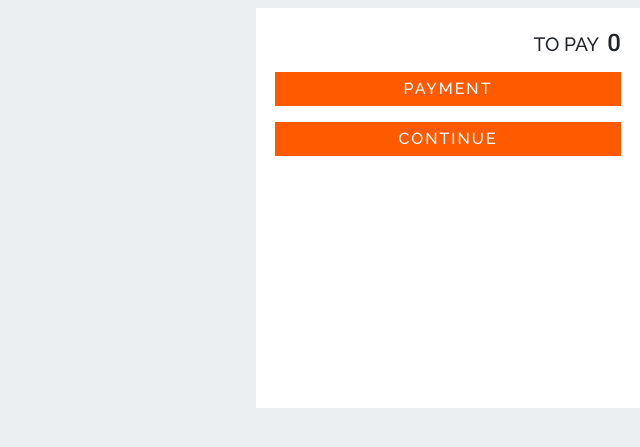
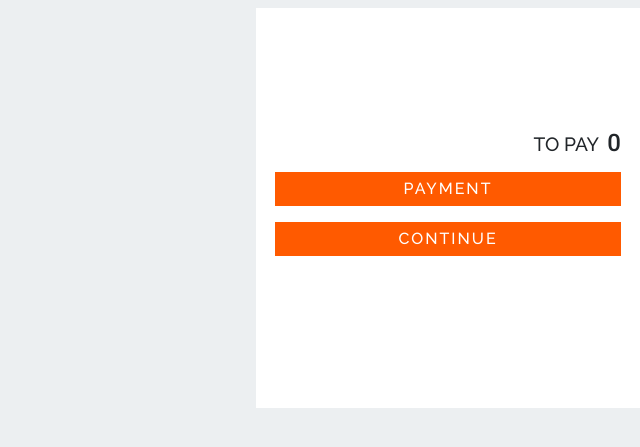
Before and after one commit to aleooo/sklep_2, a Django app: page /cart/ in a window 1280 px wide. Shown: the part 80-527 px from the top of the page, without its empty margins (640-1280 px from the left). Run offline with Django 3.2, Linux system fonts and the light colour scheme; some web fonts are replaced.

Commit message:
center vertically window submit in cart

```diff
--- a/sklep_2/templates/content/cart.html
+++ b/sklep_2/templates/content/cart.html
@@ -49,14 +49,16 @@
                 </div>
             {% endfor %}
         </div>
-        <div class="width_30 background_w margin_tb_05 height_400p flex_d_c align_i_c">
-            <div class='width_90 padding_tb_05 '>
-                <div class='display_ib float_r'>
-                    <span class='font_size_12 padding_r_05'>TO PAY</span><span class='font_size_2 font_numbers'>{{ cart.total_value_cart|price_front }}</span><span class='font_size_15 font_numbers' >{{ cart.total_value_cart|price_back }}</span>
+        <div class="width_30 background_w margin_tb_05 height_400p">
+            <div class='flex_d_c align_i_c  top_25 position_r'>
+                <div class='width_90 padding_tb_05 '>
+                    <div class='display_ib float_r'>
+                        <span class='font_size_12 padding_r_05'>TO PAY</span><span class='font_size_2 font_numbers'>{{ cart.total_value_cart|price_front }}</span><span class='font_size_15 font_numbers' >{{ cart.total_value_cart|price_back }}</span>
+                    </div>
                 </div>
+                <button type='submit' class='button width_90 margin_b' ><p class='button_margin'>PAYMENT</p></button>
+                <button class='button width_90 margin_b' ><p class='button_margin '>CONTINUE</p></button>
             </div>
-            <button type='submit' class='button width_90 margin_b' ><p class='button_margin'>PAYMENT</p></button>
-            <button class='button width_90 margin_b' ><p class='button_margin '>CONTINUE</p></button>
         </div>
     </div>
     <script type='text/javascript' src='{% static 'assets/js/cart.js' %}'></script>
--- a/sklep_2/templates/content/main.html
+++ b/sklep_2/templates/content/main.html
@@ -67,7 +67,7 @@
                                                 <div style=''>
                                                     <div>
                                                         <img src="{{ product.image.url }}" class=" image_grid  mx-auto" >
-                                                    </div>var
+                                                    </div>
                                                     <div id='grid_product_text'>
                                                         <p class='text_a_c margin_0'>{{ product.name }}</p>
                                                     </div>
--- a/sklep_2/templates/static/assets/css/tools.css
+++ b/sklep_2/templates/static/assets/css/tools.css
@@ -45,6 +45,7 @@ a:hover{color: rgb(102, 160, 160);}
 .height_100{height: 100%;}
 .height_80p{height: 80px;}
 .height_100p{height: 100px;}
+.height_200p{height: 200px;}
 .height_400p{height: 400px;}
 .html_list{list-style-type: none;}
 .padding{padding: 1rem;}
@@ -76,6 +77,8 @@ a:hover{color: rgb(102, 160, 160);}
 .margin_0auto{margin: 0 auto;}
 .text_a_c{text-align: center;}
 .text_d{text-decoration: none;}
+.top_25{top: 25%;}
+.vertical_a{vertical-align: middle;}
 .white{background: white;}
 .width_4{width: 4rem;}
 .width_30{width: 30%;}
```
